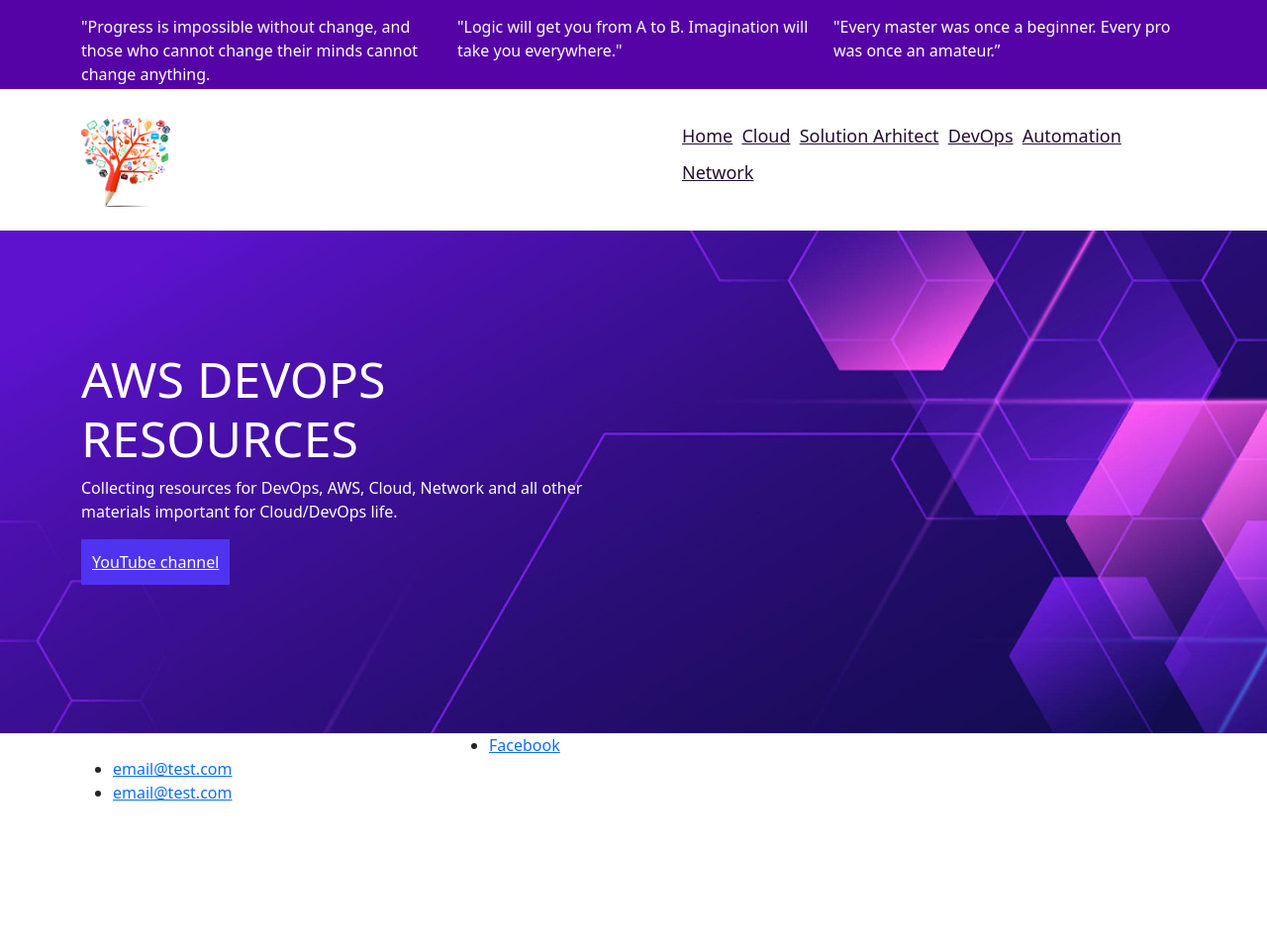
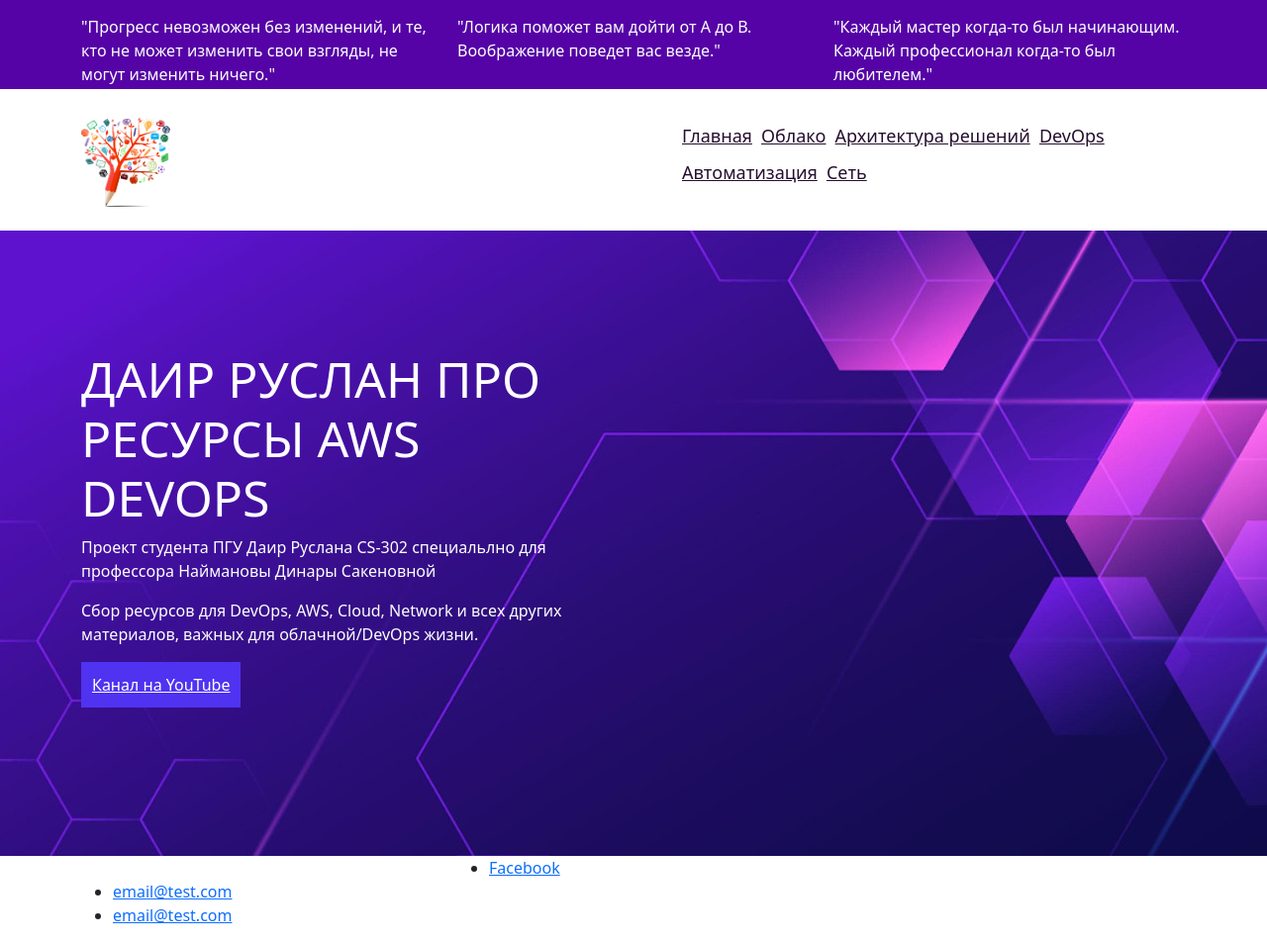
Before and after one commit to 777quinque/site_AWS, a plain HTML site: page index.html in a window 1280 px wide. Shown: the whole page at 99% size. Before the commit the page ends 829 px from the top, so only its background shows below. Drawn offline with nearby package versions, Linux system fonts and the light colour scheme.

Commit message:
Update index.html

```diff
--- a/index.html
+++ b/index.html
@@ -1,11 +1,11 @@
 <!DOCTYPE html>
-    <html lang="en">
+<html lang="ru">
 
 <head>
     <meta charset="UTF-8">
     <meta http-equiv="X-UA-Compatible" content="IE=edge">
     <meta name="viewport" content="width=device-width, initial-scale=1.0">
-        <title>Cloud resources for learning</title>
+    <title>Облачные ресурсы для обучения</title>
     <script src="https://kit.fontawesome.com/913a93b7d3.js" crossorigin="anonymous"></script>
     <link rel="stylesheet" href="css/style.css">
     <link href="https://cdn.jsdelivr.net/npm/bootstrap@5.1.3/dist/css/bootstrap.min.css" rel="stylesheet" integrity="sha384-1BmE4kWBq78iYhFldvKuhfTAU6auU8tT94WrHftjDbrCEXSU1oBoqyl2QvZ6jIW3" crossorigin="anonymous">
@@ -14,43 +14,43 @@
 
 <body>
 
-        <header>    <!--header------------------------->
+    <header> <!-- Заголовок -->
 
         <div class="pre-header">
             <div class="container">
                 <div class="row">
                     <div class="col-md-4">
-                            <p>"Progress is impossible without change, and those who cannot change their minds cannot change anything.</p>
+                        <p>"Прогресс невозможен без изменений, и те, кто не может изменить свои взгляды, не могут изменить ничего."</p>
                     </div>
 
                     <div class="col-md-4">
-                            <div>"Logic will get you from A to B. Imagination will take you everywhere."</div>
+                        <div>"Логика поможет вам дойти от А до В. Воображение поведет вас везде."</div>
                     </div>
 
                     <div class="col-md-4">
-                            <div>"Every master was once a beginner. Every pro was once an amateur.”</div>
+                        <div>"Каждый мастер когда-то был начинающим. Каждый профессионал когда-то был любителем."</div>
                     </div>
                 </div>
-                        <!--end of row-->
+                <!-- Конец строки -->
             </div>
-                        <!--end of container-->
+            <!-- Конец контейнера -->
         </div>
         <br>
         <div class="main-nav">
             <div class="container">
                 <div class="row">
                     <div class="col-md-6">
-                            <img src="images/tree.png" alt="logo" width="90" height="90">
+                        <img src="images/tree.png" alt="логотип" width="90" height="90">
                     </div>
 
                     <div class="col-md-6">
                         <ul class="main-menu">
-                                <li><a href="index.html">Home</a></li>
-                                <li><a href="cloud.html">Cloud </a></li>
-                                <li><a href="solution-arhitect.html">Solution Arhitect</a></li>
+                            <li><a href="index.html">Главная</a></li>
+                            <li><a href="cloud.html">Облако</a></li>
+                            <li><a href="solution-arhitect.html">Архитектура решений</a></li>
                             <li><a href="devops.html">DevOps</a></li>
-                                <li><a href="automation.html">Automation </a></li>
-                                <li><a href="network.html">Network </a></li>
+                            <li><a href="automation.html">Автоматизация</a></li>
+                            <li><a href="network.html">Сеть</a></li>
                         </ul>
                     </div>
                 </div>
@@ -58,18 +58,19 @@
         </div>
         <br>
 
-    </header> <!--end of header-->
+    </header> <!-- Конец заголовка -->
 
 
     <div class="home-image-section">
         <div class="container">
             <div class="row">
                 <div class="col-md-6">
-            <h1> AWS DevOps Resources </h1>
-            <p> Collecting resources for DevOps, AWS, Cloud, Network and all other materials important for Cloud/DevOps life. </p>
+                    <h1>Даир Руслан про Ресурсы AWS DevOps</h1>
+                    <p>Проект студента ПГУ Даир Руслана CS-302 специальлно для профессора Наймановы Динары Сакеновной</p>
+                    <p>Сбор ресурсов для DevOps, AWS, Cloud, Network и всех других материалов, важных для облачной/DevOps жизни.</p>
 
 
-            <a href ="https://www.youtube.com/channel/UCDalssvq2pHV8EErZyWXb6g/featured" class="main-cta-btn" > YouTube channel</a>
+                    <a href="https://www.youtube.com/channel/UCDalssvq2pHV8EErZyWXb6g/featured" class="main-cta-btn">Канал на YouTube</a>
 
                 </div>
             </div>
@@ -77,7 +78,7 @@
     </div>
 
 
-    <!--FOOTER -->
+    <!-- ПОДВАЛ -->
 
     <footer>
         <div class="container">
@@ -92,7 +93,9 @@
                 </div>
 
                 <div class="col-md-4">
-                    <ul><li><a href="https://www.facebook.com/awsdevopsresources">Facebook</a></li></ul>
+                    <ul>
+                        <li><a href="https://www.facebook.com/awsdevopsresources">Facebook</a></li>
+                    </ul>
                 </div>
                 <div class="col-md-4"></div>
             </div>
```
Lines whose indentation alone changed are shown as unchanged.
